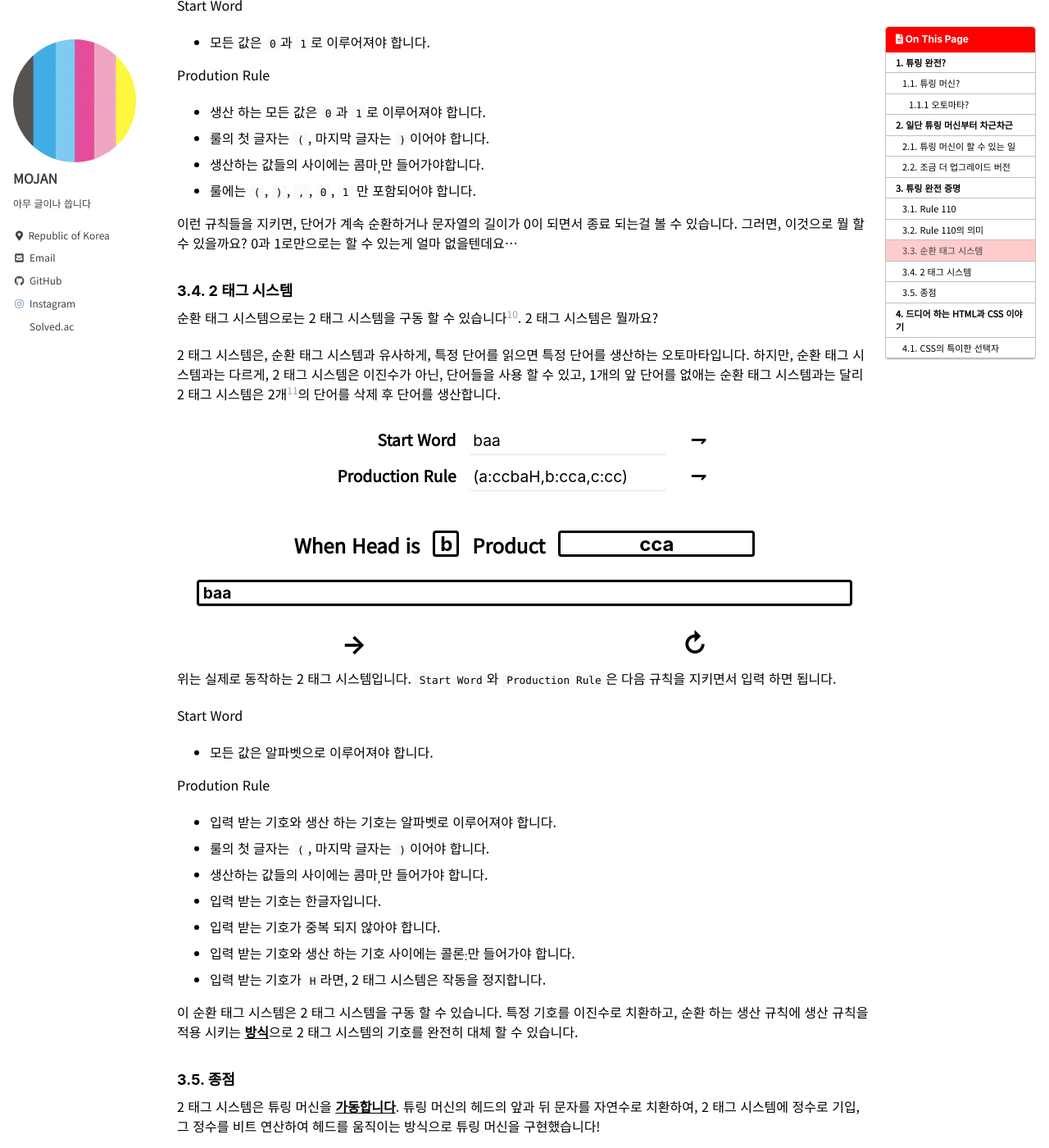
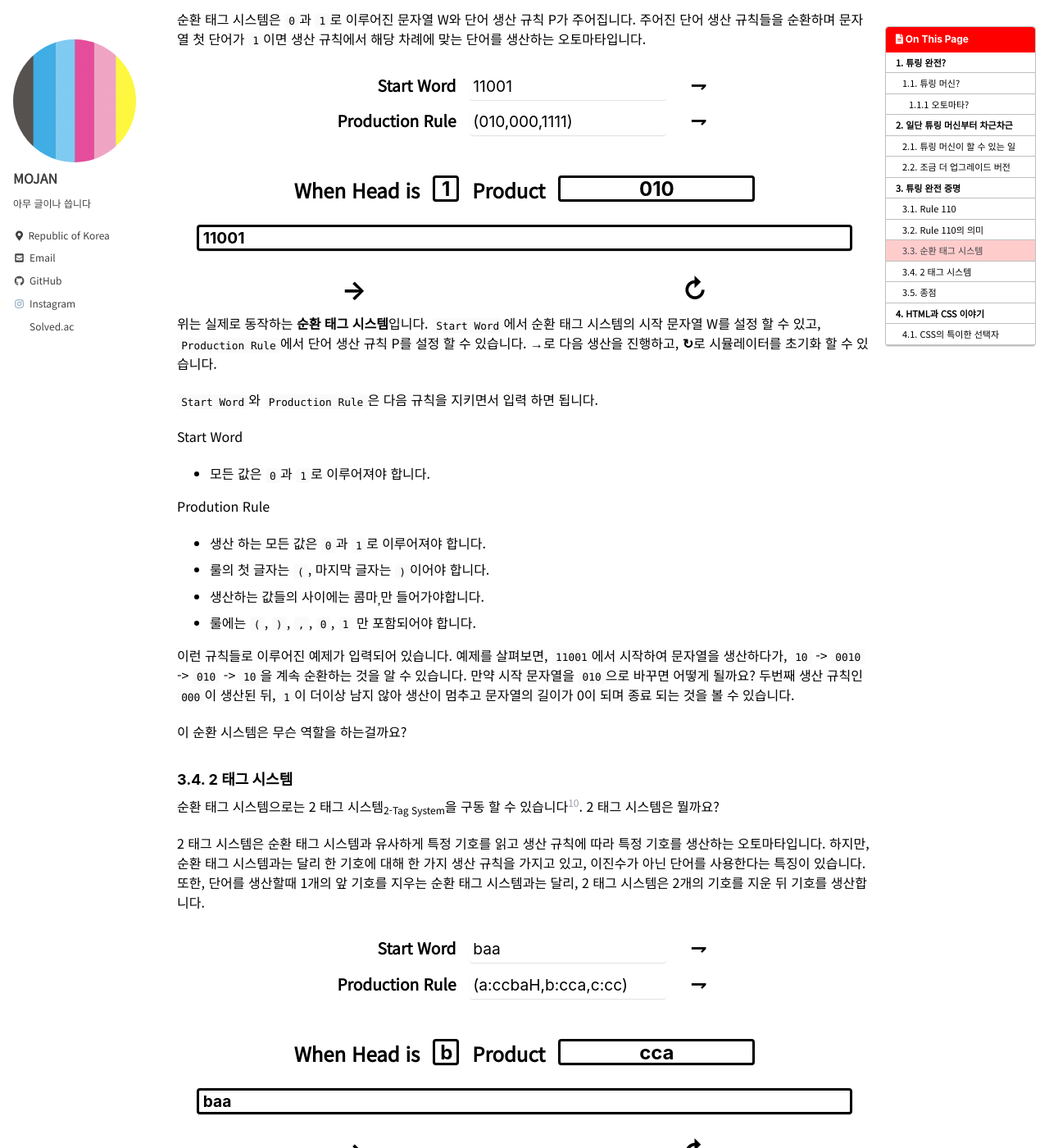
Before and after one commit to MOJAN3543/MOJAN3543.github.io, a Jekyll site: the page built from _posts/ProgrammingByHTML/2023-04-13-ProgrammingByHTML.md, in a window 1280 px wide and 1400 px high, scrolled down 7658 px. Shown: the whole window at 82% size. Built offline with Jekyll 4.4.1, drawn with Linux system fonts in a browser that asks for light colours; cached includes are drawn as plain includes; some of the changed text lies outside the part shown.

Commit message:
Update 2023-04-13-ProgrammingByHTML.md

```diff
--- a/_posts/ProgrammingByHTML/2023-04-13-ProgrammingByHTML.md
+++ b/_posts/ProgrammingByHTML/2023-04-13-ProgrammingByHTML.md
@@ -139,7 +139,8 @@ Rule 110의 의미도 이 패턴을 의미합니다. `111`부터 `000`까지의
 ### 3.2. Rule 110의 의미
 이 시뮬레이터에서 보기는 힘들겠지만, 다음 세대를 생산하고 생산하다 보면, 조금씩 규칙이 보이기 시작합니다.
 
-![Rule110Glider](https://github.com/MOJAN3543/MOJAN3543.github.io/blob/main/_posts/ProgrammingByHTML/rule110gilder.png?raw=true"Rule110Glider")
+![Rule110Glider](https://github.com/MOJAN3543/MOJAN3543.github.io/blob/main/_posts/ProgrammingByHTML/Glider-classification-in-Rule-110.png?raw=true"Rule110Glider")
+<span style="font-size:50%">[Determining a Regular Language by Glider-Based Structures called Phases - Scientific Figure on ResearchGate.](https://www.researchgate.net/figure/Glider-classification-in-Rule-110_fig1_220440959)</span>
 {: .text-center}
 이렇게 몇 세대에 걸쳐서 좌측, 또는 우측으로 움직이거나 움직이지 않는 규칙들이 보입니다. 이를 글라이더라고 합니다.
 
@@ -152,7 +153,7 @@ Rule 110을 언어로서 사용하기 위해서, 특정 글라이더를 `0`과 `
 순환 태그 시스템은 `0`과 `1`로 이루어진 문자열 W와 단어 생산 규칙 P가 주어집니다. 주어진 단어 생산 규칙들을 순환하며 문자열 첫 단어가 `1`이면 생산 규칙에서 해당 차례에 맞는 단어를 생산하는 오토마타입니다.
 <div class='Cyclic'></div>
 
-위는 실제로 동작하는 순환 태그 시스템입니다. `Start Word`에서 순환 태그 시스템의 시작 문자열 W를 설정 할 수 있고, `Production Rule`에서 단어 생산 규칙 P를 설정 할 수 있습니다. **→**로 다음 생산을 진행하고, **↻**로 시뮬레이터를 초기화 할 수 있습니다.
+위는 실제로 동작하는 **순환 태그 시스템**입니다. `Start Word`에서 순환 태그 시스템의 시작 문자열 W를 설정 할 수 있고, `Production Rule`에서 단어 생산 규칙 P를 설정 할 수 있습니다. **→**로 다음 생산을 진행하고, **↻**로 시뮬레이터를 초기화 할 수 있습니다.
 
 `Start Word`와 `Production Rule`은 다음 규칙을 지키면서 입력 하면 됩니다.
 
@@ -165,15 +166,17 @@ Prodution Rule
 * 생산하는 값들의 사이에는 콤마<sub>,</sub>만 들어가야합니다.
 * 룰에는 `(`, `)`, `,`, `0`, `1` 만 포함되어야 합니다.
 
-이런 규칙들을 지키면, 단어가 계속 순환하거나 문자열의 길이가 0이 되면서 종료 되는걸 볼 수 있습니다. 그러면, 이것으로 뭘 할 수 있을까요? 0과 1로만으로는 할 수 있는게 얼마 없을텐데요...
+이런 규칙들로 이루어진 예제가 입력되어 있습니다. 예제를 살펴보면, `11001`에서 시작하여 문자열을 생산하다가, `10` -> `0010` -> `010` -> `10`을 계속 순환하는 것을 알 수 있습니다. 만약 시작 문자열을 `010`으로 바꾸면 어떻게 될까요? 두번째 생산 규칙인 `000`이 생산된 뒤, `1`이 더이상 남지 않아 생산이 멈추고 문자열의 길이가 0이 되며 종료 되는 것을 볼 수 있습니다.
+
+이 순환 시스템은 무슨 역할을 하는걸까요?
 
 ### 3.4. 2 태그 시스템
-순환 태그 시스템으로는 2 태그 시스템을 구동 할 수 있습니다[^10]. 2 태그 시스템은 뭘까요?
+순환 태그 시스템으로는 2 태그 시스템<sub>2-Tag System</sub>을 구동 할 수 있습니다[^10]. 2 태그 시스템은 뭘까요?
 
-2 태그 시스템은, 순환 태그 시스템과 유사하게, 특정 단어를 읽으면 특정 단어를 생산하는 오토마타입니다. 하지만, 순환 태그 시스템과는 다르게, 2 태그 시스템은 이진수가 아닌, 단어들을 사용 할 수 있고, 1개의 앞 단어를 없애는 순환 태그 시스템과는 달리 2 태그 시스템은 2개[^11]의 단어를 삭제 후 단어를 생산합니다.
+2 태그 시스템은 순환 태그 시스템과 유사하게 특정 기호를 읽고 생산 규칙에 따라 특정 기호를 생산하는 오토마타입니다. 하지만, 순환 태그 시스템과는 달리 한 기호에 대해 한 가지 생산 규칙을 가지고 있고, 이진수가 아닌 단어를 사용한다는 특징이 있습니다. 또한, 단어를 생산할때 1개의 앞 기호를 지우는 순환 태그 시스템과는 달리, 2 태그 시스템은 2개의 기호를 지운 뒤 기호를 생산합니다.
 <div class='TwoTag'></div>
 
-위는 실제로 동작하는 2 태그 시스템입니다. `Start Word`와 `Production Rule`은 다음 규칙을 지키면서 입력 하면 됩니다.
+위는 실제로 동작하는 **2 태그 시스템**입니다. `Start Word`와 `Production Rule`은 다음 규칙을 지키면서 입력 하면 됩니다.
 
 Start Word
 * 모든 값은 알파벳으로 이루어져야 합니다.
@@ -193,7 +196,7 @@ Prodution Rule
 
 이것으로 Rule 110이 튜링 완전한 오토마타라는것을 알 수 있었습니다.
 
-## 4. 드디어 하는 HTML과 CSS 이야기
+## 4. HTML과 CSS 이야기
 약간 논점을 잃을뻔 했지만, 이 글의 중점은 HTML과 CSS가 함께 있으면 튜링 완전하다는 사실입니다!
 
 위에서 말한 바와 같이, HTML과 CSS의 튜링 완전을 구현하기 위해서는 Rule 110을 구현하면 해결 됩니다. 근데, 대체 무슨 수로 그걸 구현하나요? HTML과 CSS는 이렇다할 제어문을 가지고 있진 않은데...
```
